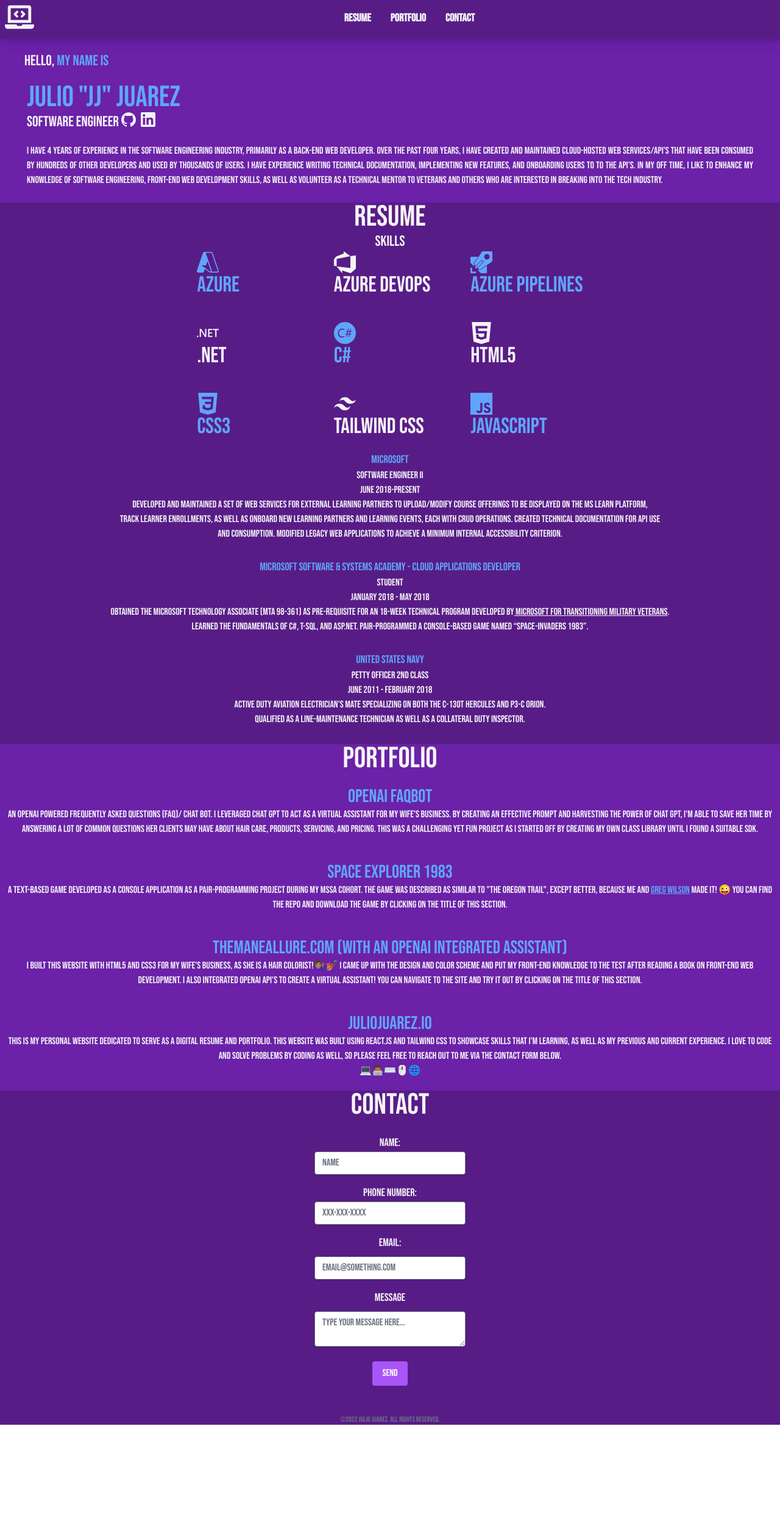
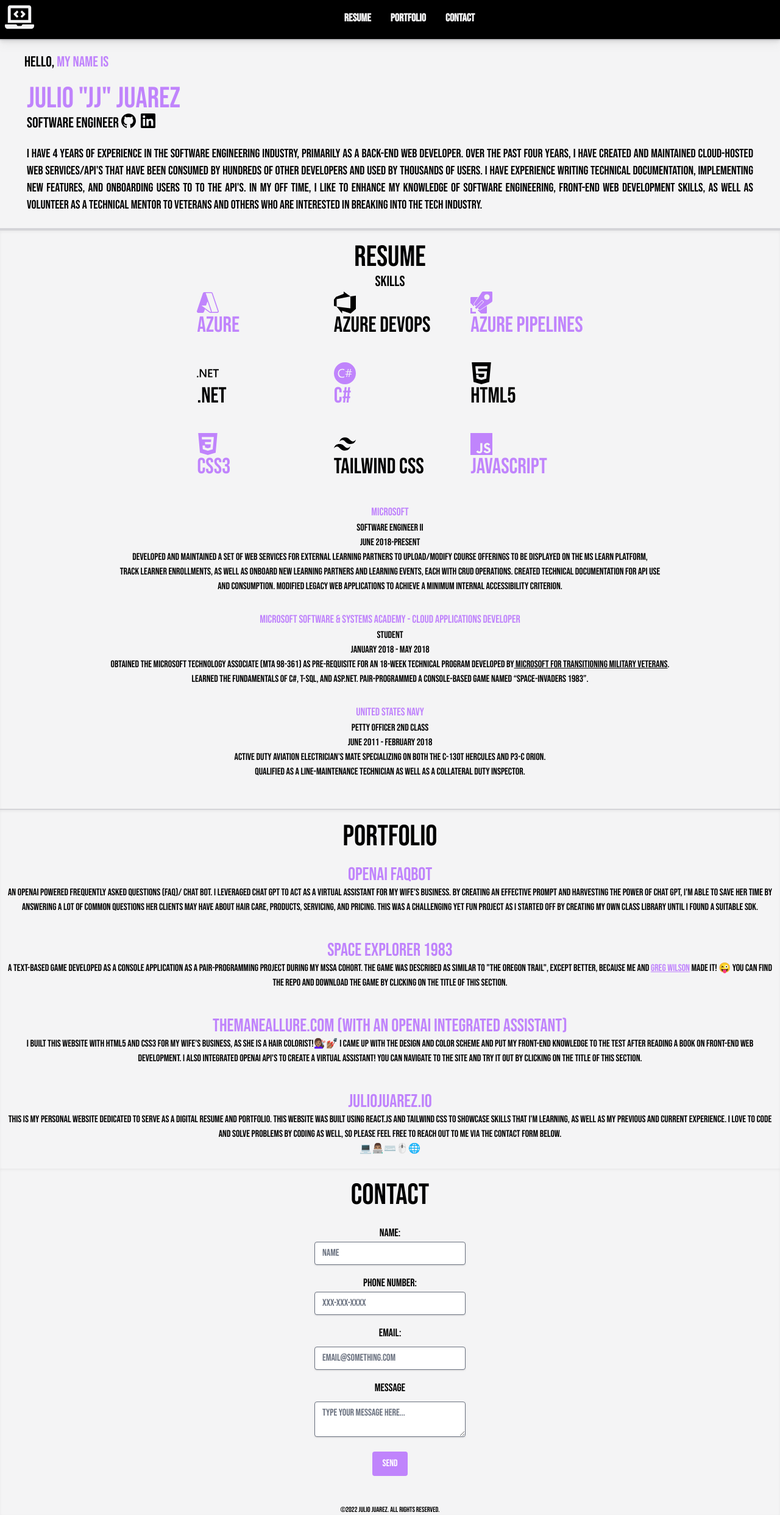
Before and after one commit to jjuarez5/jjs-personal-site, a React (Create React App) app: page / in a window 1280 px wide. Shown: the whole page at 61% size. Before the commit the page ends 2336 px from the top, so only its background shows below. Built offline with nearby package versions, Linux system fonts and the light colour scheme.

Commit message:
update color scheme

```diff
--- a/src/About.js
+++ b/src/About.js
@@ -7,32 +7,35 @@
 
 function About() {
   return (
-    <div className="bg-purple-800 flex flex-row" id="home">
+    <div
+      className="bg-zinc-100 flex flex-row border-y-2 border-zinc-300"
+      id="home"
+    >
       <div className="flex flex-col mr-10 mx-10">
         <div className="flex flex-row mr-20 mr-0.5 mb-5 mt-5">
-          <div className="text-2xl text-zinc-100">
+          <div className="text-2xl text-black">
             <h2>Hello,</h2>
           </div>
-          <div className="text-2xl text-blue-400 mx-1">
+          <div className="text-2xl text-purple-400 mx-1">
             <h2>my name is</h2>
           </div>
         </div>
         <div className="flex flex-col px-1">
-          <div className="text-5xl text-blue-400 bp">
+          <div className="text-5xl text-purple-400 bp">
             <h1>Julio "JJ" Juarez</h1>
           </div>
-          <div className="text-2xl text-zinc-100 mb-4">
+          <div className="text-2xl text-black mb-4">
             <h2 className="flex flex-row">
               Software Engineer
               <a href="https://github.com/jjuarez5">
-                <SiGithub className="hover:text-blue-400 mx-1" />
+                <SiGithub className="hover:text-purple-400 mx-1" />
               </a>
               <a href="https://www.linkedin.com/in/juliojuarez713/">
-                <SiLinkedin className="hover:text-blue-400 mx-1" />
+                <SiLinkedin className="hover:text-purple-400 mx-1" />
               </a>
             </h2>
           </div>
-          <div className="flex flex-row py-1 mb-5 text-zinc-100 text-justify">
+          <div className="flex flex-row py-1 mb-5 text-black text-justify text-xl">
             <p>
               I have {calculateExperience()} years of experience in the software
               engineering industry, primarily as a back-end web developer. Over
--- a/src/Contact.js
+++ b/src/Contact.js
@@ -1,6 +1,9 @@
 function Contact() {
   return (
-    <div className="text-zinc-100 bg-purple-900 text-center" id="contact">
+    <div
+      className="text-black bg-zinc-100 text-center shadow-inner pt-5"
+      id="contact"
+    >
       <h1 className="text-5xl text-center flex flex-col justify-center">
         Contact
       </h1>
@@ -8,7 +11,7 @@
         <form className="pt-6 pb-8 mb-4" name="contact" method="post">
           <div className="mb-4">
             <input type="hidden" name="form-name" value="contact" />
-            <label className="text-zinc-100 text-lg mb-2" for="name">
+            <label className="text-black text-lg mb-2" for="name">
               Name:
             </label>
             <input
@@ -19,7 +22,7 @@
             />
           </div>
           <div className="mb-4">
-            <label className="text-zinc-100 text-lg mb-2" for="phone">
+            <label className="text-black text-lg mb-2" for="phone">
               Phone Number:
             </label>
             <input
@@ -30,7 +33,7 @@
             />
           </div>
           <div className="mb-4">
-            <label className="block text-zinc-100 text-lg mb-2" for="email">
+            <label className="block text-black text-lg mb-2" for="email">
               Email:
             </label>
             <input
@@ -41,7 +44,7 @@
             />
           </div>
           <div className="mb-4">
-            <label className="block text-zinc-100 text-lg mb-2" for="message">
+            <label className="block text-black text-lg mb-2" for="message">
               Message
             </label>
             <textarea
@@ -52,7 +55,7 @@
           </div>
           <div className="flex items-center justify-center">
             <button
-              className="bg-purple-500 hover:bg-purple-700 text-white py-2 px-4 rounded focus:outline-none focus:shadow-outline"
+              className="bg-purple-400 hover:bg-purple-700 text-white py-2 px-4 rounded focus:outline-none focus:shadow-outline"
               type="submit"
             >
               Send
@@ -60,7 +63,7 @@
           </div>
         </form>
       </div>
-      <p className="text-center text-gray-500 text-xs">
+      <p className="text-center text-black text-xs">
         &copy;{new Date().getFullYear()} Julio Juarez. All rights reserved.
       </p>
     </div>
--- a/src/Header.js
+++ b/src/Header.js
@@ -3,29 +3,29 @@
 
 function Header() {
   return (
-    <div className="w-full sticky -top-0 z-0 font-semibold inline-flex flex-1 bg-purple-900 text-zinc-100 p-1 drop-shadow-lg">
+    <div className="w-full sticky -top-0 z-0 font-semibold inline-flex flex-1 bg-black text-zinc-100 p-1 drop-shadow-lg">
       <AnchorLink className="no-underline" href="#home">
         <h1 className="text-5xl">
-          <FaLaptopCode className="inline-block mx-1 mr-3 mb-2 hover:text-blue-400" />
+          <FaLaptopCode className="inline-block mx-1 mr-3 mb-2 hover:text-purple-400" />
         </h1>
       </AnchorLink>
       <ul className="inline-flex flex-1 justify-center text-lg space-x-8 mt-3">
         <li>
           <AnchorLink
-            className="no-underline hover:text-blue-400"
+            className="no-underline hover:text-purple-400"
             href="#resume"
           >
             Resume
           </AnchorLink>
         </li>
         {/* <li>
-          <a className="no-underline hover:text-blue-400" href="#projects">
+          <a className="no-underline hover:text-purple-400" href="#projects">
             Projects
           </a>
         </li> */}
         <li>
           <AnchorLink
-            className="no-underline hover:text-blue-400"
+            className="no-underline hover:text-purple-400"
             href="#portfolio"
           >
             Portfolio
@@ -33,7 +33,7 @@
         </li>
         <li>
           <AnchorLink
-            className="no-underline hover:text-blue-400"
+            className="no-underline hover:text-purple-400"
             href="#contact"
           >
             Contact
--- a/src/Portfolio.js
+++ b/src/Portfolio.js
@@ -1,10 +1,10 @@
 function Portfolio() {
   return (
-    <div className="bg-purple-800 text-zinc-100" id="portfolio">
+    <div className=" bg-zinc-100 text-center shadow-inner pt-5" id="portfolio">
       <h1 className="text-5xl text-center">Portfolio</h1>
       <section className="text-center">
         <div className="py-5">
-          <h3 className="text-3xl text-blue-400 px-3 text-center">
+          <h3 className="text-3xl text-purple-400 px-3 text-center">
             <a
               className="hover:underline"
               href="https://github.com/jjuarez5/FAQBot"
@@ -23,7 +23,7 @@
           </p>
         </div>
         <div className="py-5">
-          <h3 className="text-3xl text-blue-400 px-3 text-center">
+          <h3 className="text-3xl text-purple-400 px-3 text-center">
             <a
               className="hover:underline"
               href="https://github.com/jjuarez5/Space-Explorer-Console-App-Game"
@@ -37,7 +37,7 @@
             described as similar to "The Oregon Trail", except better, because
             me and{" "}
             <a
-              className="underline text-blue-400"
+              className="underline text-purple-400"
               href="https://www.linkedin.com/in/gwilsondaytona/"
             >
               Greg Wilson
@@ -47,7 +47,7 @@
           </p>
         </div>
         <div className="py-5 ">
-          <h3 className="text-3xl text-blue-400 px-3 text-center">
+          <h3 className="text-3xl text-purple-400 px-3 text-center">
             <a className="hover:underline" href="https://www.themaneallure.com">
               TheManeAllure.com (with an OpenAI integrated assistant)
             </a>
@@ -62,7 +62,7 @@
           </p>
         </div>
         <div className="py-5 ">
-          <h3 className="text-3xl text-blue-400 px-3 text-center">
+          <h3 className="text-3xl text-purple-400 px-3 text-center">
             <a className="hover:underline" href="#home">
               juliojuarez.io
             </a>
--- a/src/Resume.js
+++ b/src/Resume.js
@@ -12,19 +12,22 @@
 
 function Resume() {
   return (
-    <div className="bg-purple-900 text-zinc-100" id="resume">
+    <div
+      className="bg-zinc-100 text-black shadow-inner pt-5 border-y-2 border-zinc-300"
+      id="resume"
+    >
       <h1 className="text-5xl text-center">Resume</h1>
       <h2 className="text-2xl text-center">Skills</h2>
       <section className="mb-5 text-4xl mx-5 flex justify-center" id="skills">
         <div className="grid grid-cols-3 gap-10">
-          <p className="text-blue-400">
+          <p className="text-purple-400">
             <SiMicrosoftazure /> Azure
           </p>
           <p>
             <SiAzuredevops />
             Azure Devops
           </p>
-          <p className="text-blue-400">
+          <p className="text-purple-400">
             <SiAzurepipelines />
             Azure Pipelines
           </p>
@@ -32,7 +35,7 @@
             <SiDotnet />
             .NET
           </p>
-          <p className="text-blue-400">
+          <p className="text-purple-400">
             <SiCsharp />
             C#
           </p>
@@ -40,7 +43,7 @@
             <SiHtml5 />
             HTML5
           </p>
-          <p className="text-blue-400">
+          <p className="text-purple-400">
             <SiCss3 />
             CSS3
           </p>
@@ -48,14 +51,17 @@
             <SiTailwindcss />
             Tailwind CSS
           </p>
-          <p className="text-blue-400">
+          <p className="text-purple-400">
             <SiJavascript />
             Javascript
           </p>
         </div>
       </section>
-      <div id="experience" className="text-md mr-10 mx-10 text-center">
-        <h3 className="text-lg text-blue-400">Microsoft</h3>
+      <div
+        id="experience"
+        className="text-md mr-10 mx-10 text-center text-black p-5"
+      >
+        <h3 className="text-lg text-purple-400">Microsoft</h3>
         <h4 className="text-md">Software Engineer II</h4>
         <h5 className="text-md">June 2018-Present</h5>
         <p className="text-base font-mono mb-1">
@@ -69,7 +75,7 @@
           minimum internal accessibility criterion.
         </p>
         <br />
-        <h3 className="text-lg text-blue-400">
+        <h3 className="text-lg text-purple-400">
           Microsoft Software & Systems Academy - Cloud Applications Developer
         </h3>
         <h4 className="text-md">Student</h4>
@@ -79,7 +85,7 @@
           pre-requisite for an 18-week technical program developed by
           <a
             href="https://military.microsoft.com/mssa/"
-            className="underline hover:text-blue-400"
+            className="underline hover:text-purple-400"
           >
             {" "}
             Microsoft for transitioning military veterans
@@ -90,7 +96,7 @@
           console-based game named “Space-Invaders 1983”.
         </p>
         <br />
-        <h3 className="text-lg text-blue-400">United States Navy</h3>
+        <h3 className="text-lg text-purple-400">United States Navy</h3>
         <h4 className="text-md">Petty Officer 2nd Class</h4>
         <h5 className="text-md">June 2011 - February 2018</h5>
         <p className="text-base font-mono mb-1">
```
